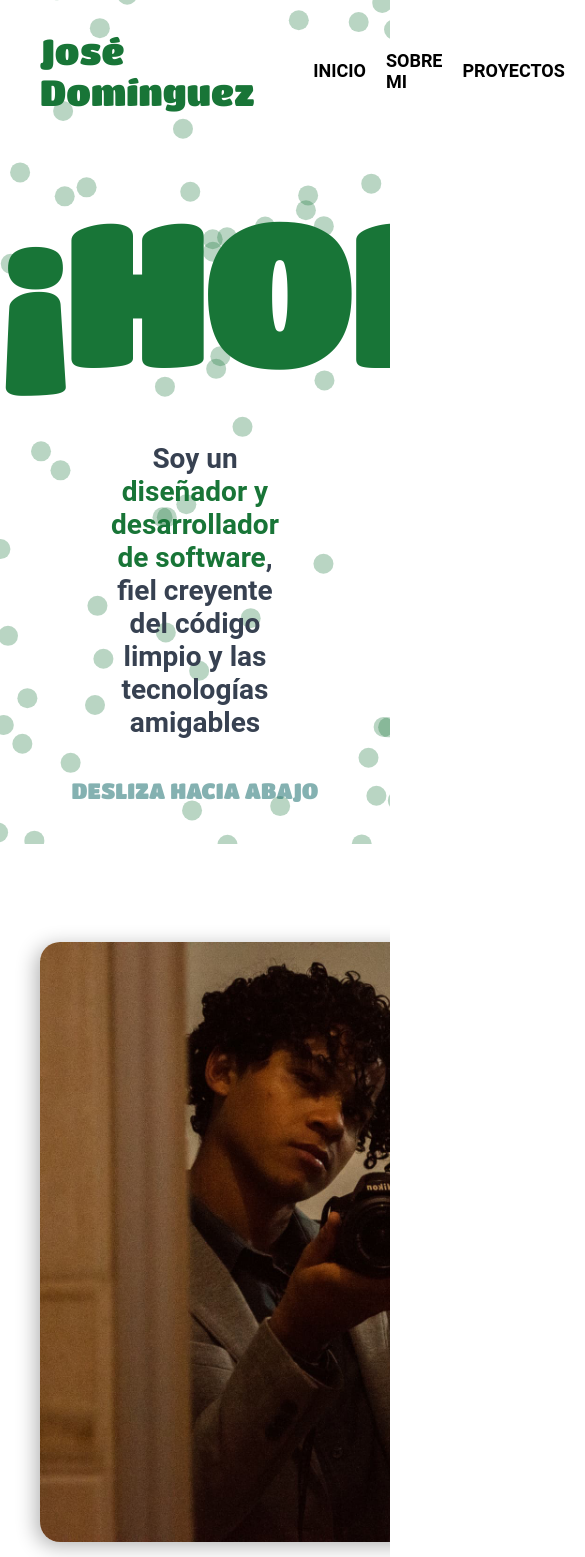
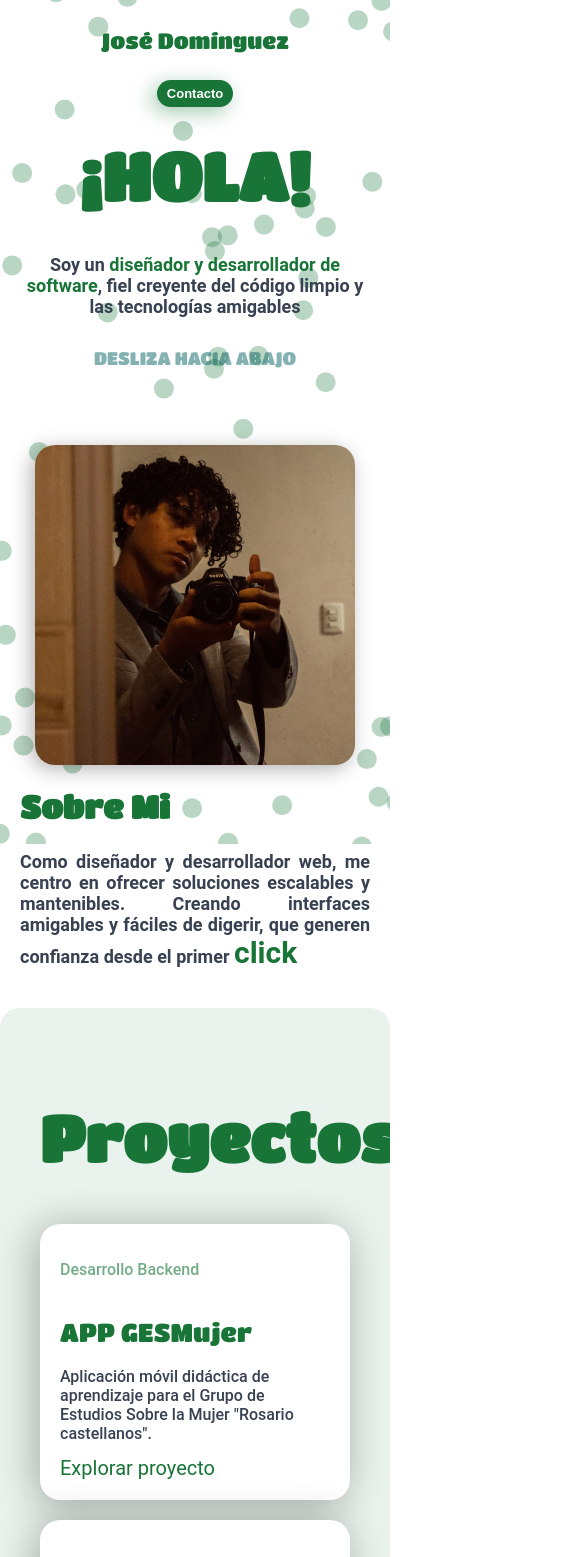
Before and after one commit to JoseGaDo/portafolio-Jose-Dominguez, a React (Vite) app: page / in a window 390 px wide. Shown: the top 1557 px of the page, 585 px wide, since content can reach past the window. Built offline with nearby package versions, Linux system fonts and the light colour scheme.

Commit message:
listo todo final - diseño responsive

```diff
--- a/src/App.css
+++ b/src/App.css
@@ -219,3 +219,40 @@ body {
   text-decoration: none;
   color: black;
 }
+
+/* Responsive adjustments */
+@media (max-width: 1024px) {
+  .home h1 { font-size: 8em; }
+  .home h3 { font-size: 22px; width: 70%; margin-left: 15%; }
+  .about { gap: 40px; padding: 24px; }
+  .text-presentation p { font-size: 22px; }
+  .text-presentation h2 { font-size: 4rem; }
+  .projects h1, .design h1, .contact h1 { font-size: 4rem; }
+}
+
+@media (max-width: 768px) {
+  .home h1 { font-size: 5.5em; margin-top: 20px; }
+  .home h3 { width: 90%; margin-left: 5%; font-size: 18px; }
+  .home p { font-size: 18px; margin-top: 8%; }
+  .about { flex-direction: column; gap: 20px; padding: 20px; }
+  .about img { max-height: 320px; width: 100%; object-fit: cover; }
+  .text-presentation p { font-size: 18px; }
+  .text-presentation h2 { font-size: 2.5rem; }
+  .cards-projects { grid-template-columns: 100%; gap: 20px; }
+  .designs { grid-template-columns: 48% 48%; gap: 4%; }
+  .contact { padding: 8%; }
+  .contact h1 { font-size: 3.5rem; }
+  .contact p { font-size: 20px; }
+  .contact button { font-size: 1.6rem; max-width: 60%; padding: 14px; }
+}
+
+@media (max-width:420px) {
+  .home h1 { font-size: 4.2em; }
+  .text-presentation h2 { font-size: 2rem; }
+  .designs { grid-template-columns: 100%; gap: 16px; }
+  .card h2 { font-size: 1.6rem; }
+  .card a { font-size: 20px; }
+  .card p, .card span { font-size: 16px; }
+  .contact h1 { font-size: 2.8rem; }
+  .contact button { font-size: 1.4rem; max-width: 80%; }
+}
--- a/src/components/header/header.css
+++ b/src/components/header/header.css
@@ -48,3 +48,56 @@ nav h1 {
 .contacto button:hover{
   font-size: 18px;
 }
+
+/* Responsive adjustments for header */
+@media (max-width: 1024px) {
+  nav {
+    gap: 5%;
+  }
+  nav h1 {
+    font-size: 32px;
+    padding-left: 20px;
+  }
+  .sections {
+    font-size: 16px;
+    gap: 12px;
+  }
+  .contacto button {
+    padding: 8px 12px;
+    font-size: 15px;
+  }
+}
+
+@media (max-width: 768px) {
+  nav {
+    flex-direction: column;
+    align-items: center;
+    gap: 8px;
+    padding: 10px;
+  }
+  nav h1 {
+    padding-left: 0;
+    font-size: 26px;
+  }
+  .sections {
+    display: none;
+  }
+  .contacto {
+    margin-left: 0;
+  }
+  .contacto button {
+    padding: 8px 14px;
+    font-size: 14px;
+    border-radius: 40px;
+  }
+}
+
+@media (max-width: 420px) {
+  nav h1 {
+    font-size: 22px;
+  }
+  .contacto button {
+    font-size: 13px;
+    padding: 6px 10px;
+  }
+}
```
